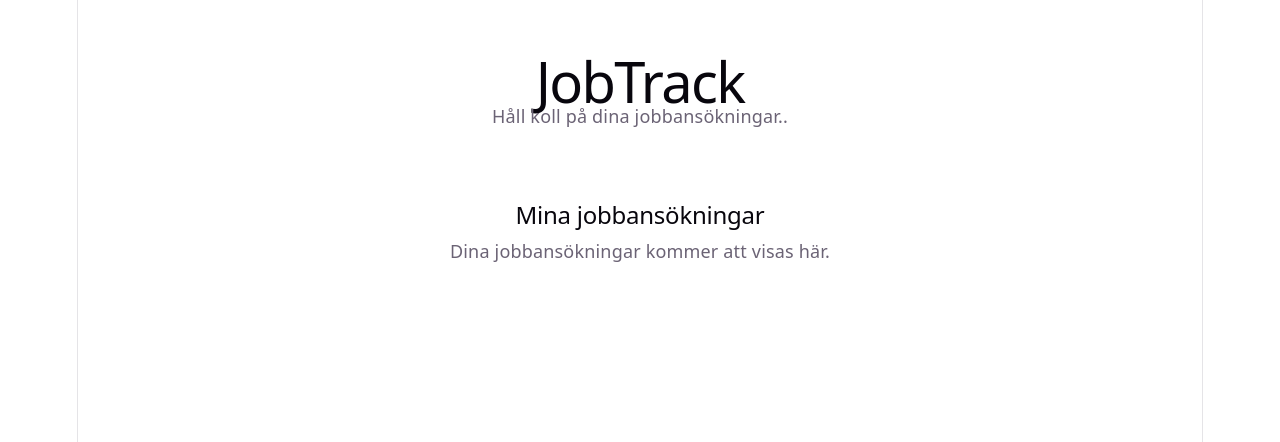
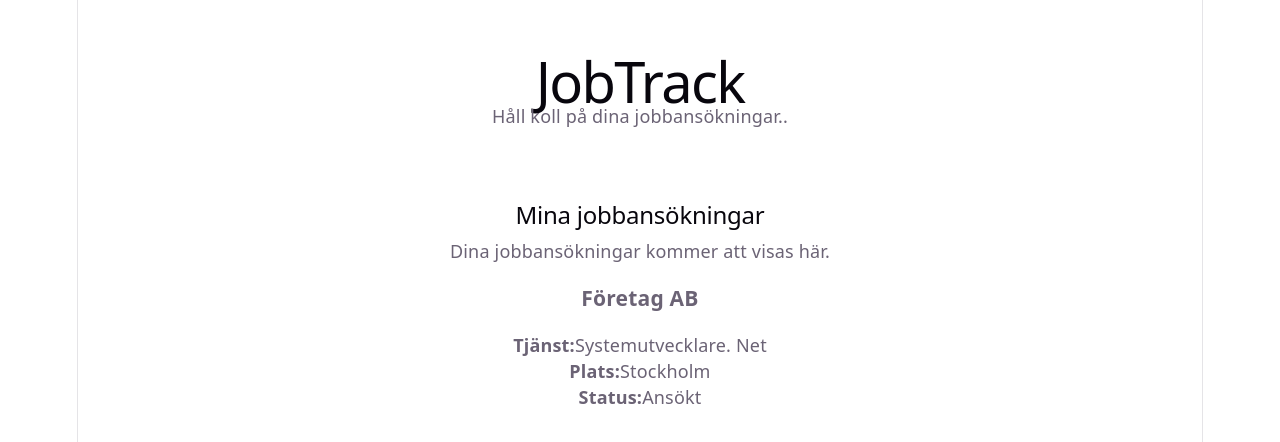
Before and after one commit to TSOLER89/job-application-tracker, a React (Vite) app: page / in a window 1280 px wide. Shown: the top 442 px of the page. Built offline with nearby package versions, Linux system fonts and the light colour scheme.

Commit message:
Add ApplicationCard component and integrate it into App.jsx

```diff
--- a/src/App.jsx
+++ b/src/App.jsx
@@ -1,4 +1,6 @@
 import Header from './components/Header'
+import ApplicationCard from './components/ApplicationCard'
+
 
 import './App.css'
 
@@ -10,6 +12,13 @@ function App() {
       <main>
         <h2>Mina jobbansökningar</h2>
         <p>Dina jobbansökningar kommer att visas här.</p>
+
+        <ApplicationCard
+          company="Företag AB"
+          position="Systemutvecklare. Net"
+          location="Stockholm"
+          status="Ansökt"
+        />
       </main>
     </div>
   )
--- /dev/null
+++ b/src/components/ApplicationCard.jsx
@@ -0,0 +1,12 @@
+function ApplicationCard({ company, position, location, status }) {
+    return (
+        <div className="application-card">
+            <h3>{company}</h3>
+            <p><strong>Tjänst:</strong>{position}</p>
+            <p><strong>Plats:</strong>{location}</p>
+            <p><strong>Status:</strong>{status}</p>
+        </div>
+    )
+}
+
+export default ApplicationCard
```
